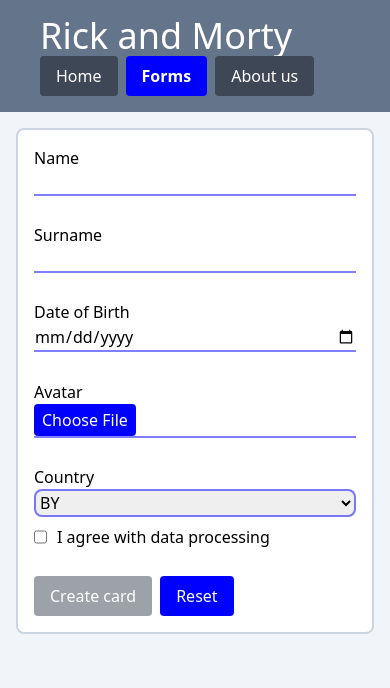
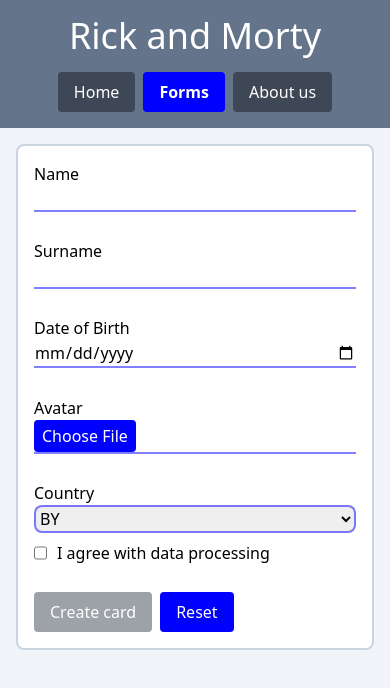
Before and after one commit to gavrilenkoartem038/REACT2022-Q3, a React (Create React App) app in the folder module01/: page /form in a window 390 px wide. Shown: the top 688 px of the page. Built offline with nearby package versions, Linux system fonts and the light colour scheme.

Commit message:
fix: fix some styles

```diff
--- a/module01/src/components/Card/Card.css
+++ b/module01/src/components/Card/Card.css
@@ -1,7 +1,11 @@
 .card {
   position: relative;
+  max-width: calc(100vw - 20px);
   transition: 0.2s;
   cursor: pointer;
+}
+.card img {
+  width: 100%;
 }
 
 .card::after {
--- a/module01/src/components/Layout/Layout.css
+++ b/module01/src/components/Layout/Layout.css
@@ -1,3 +1,11 @@
+.header {
+  display: flex;
+  justify-content: space-between;
+  align-items: center;
+  gap: 1rem;
+  padding: 1rem 2.5rem;
+}
+
 .nav-link {
   display: block;
   padding: 0.5rem 1rem;
@@ -10,3 +18,10 @@
   background-color: blue;
   font-weight: bold;
 }
+
+@media screen and (max-width: 667px) {
+  .header {
+    flex-direction: column;
+    justify-content: center;
+  }
+}
--- a/module01/src/components/Layout/Layout.tsx
+++ b/module01/src/components/Layout/Layout.tsx
@@ -8,7 +8,7 @@
     return (
       <>
         <div className="bg-slate-500">
-          <header className="container flex justify-between flex-wrap items-center mx-auto px-10 py-4">
+          <header className="header">
             <div className="text-4xl text-white">Rick and Morty</div>
             <div className="flex gap-2">
               <NavLink to="/" end className="nav-link">
--- a/module01/tailwind.config.js
+++ b/module01/tailwind.config.js
@@ -3,7 +3,7 @@
   theme: {
     extend: {
       gridTemplateColumns: {
-        auto: 'repeat(auto-fit, 336px)',
+        auto: 'repeat(auto-fit, minmax(auto, 336px))',
         auto1: 'repeat(auto-fit, 276px)',
       },
       colors: {
```
Also changed, not shown: module01/src/components/Search/Search.css (line endings or trailing spaces).
